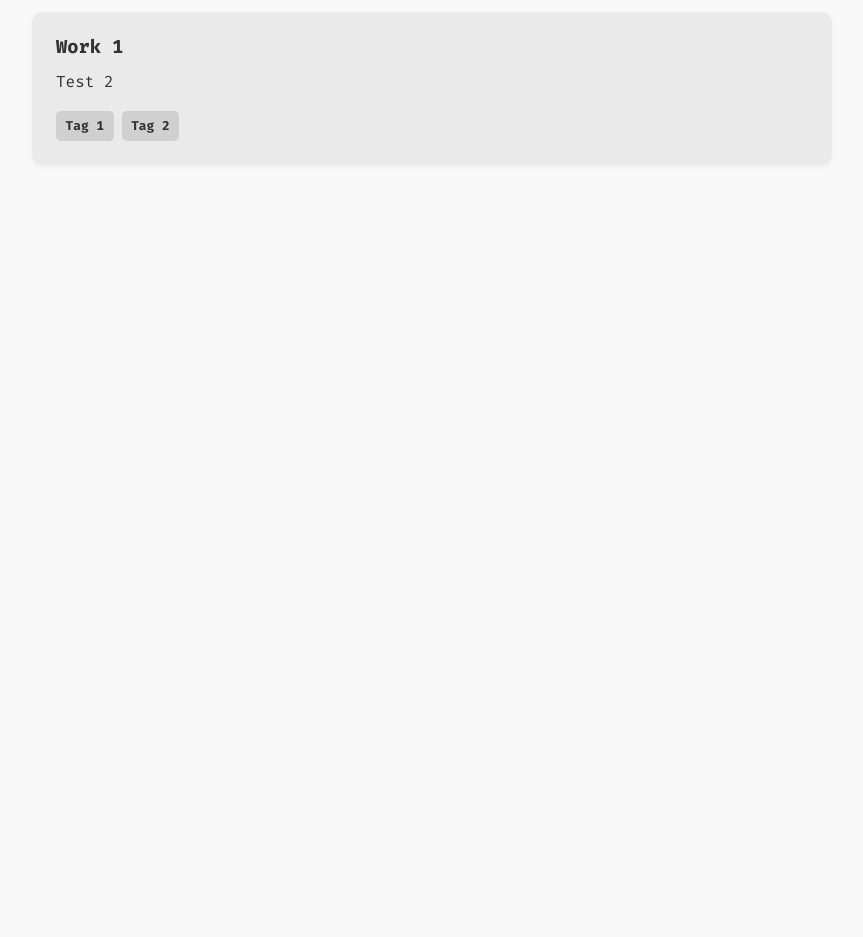
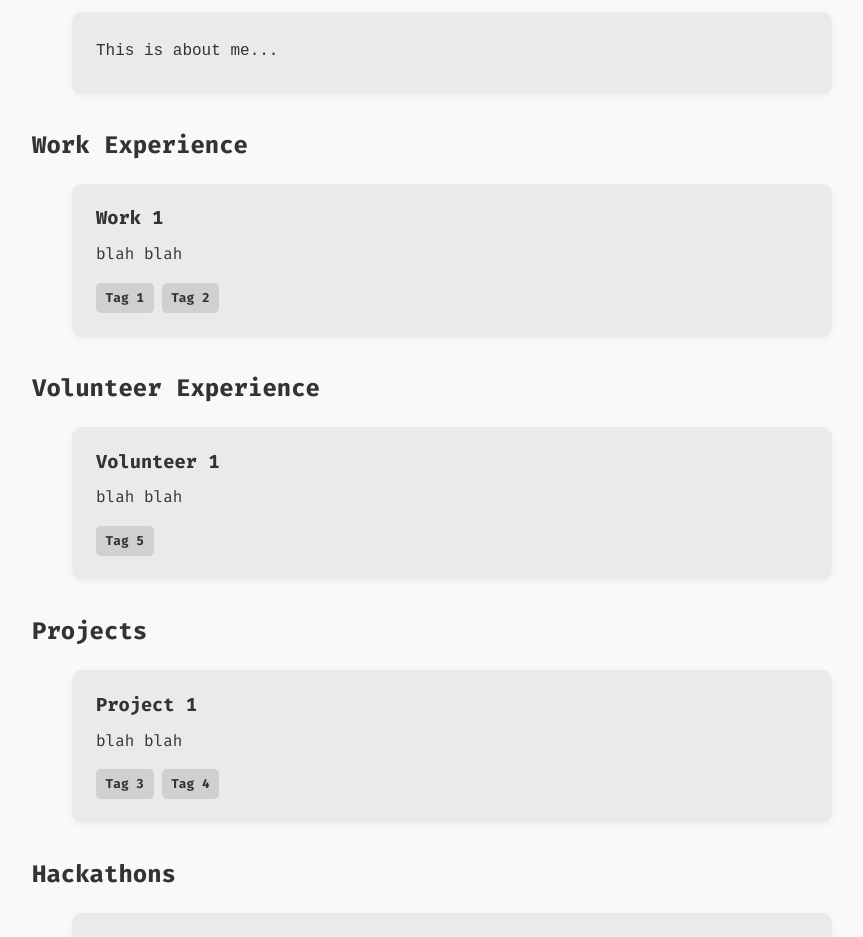
Before and after one commit to anitalidev/AnitasWebsite, a React (Vite) app in the folder frontend/: page /projects in a window 1280 px wide. Shown: the part 140-1077 px from the top of the page, without its empty margins (208-1071 px from the left). Before the commit the page ends 800 px from the top, so only its background shows below. Built offline with nearby package versions, Linux system fonts and the light colour scheme; the HTML template or start-up script is replaced by a standard one.

Commit message:
Create more relevant components for the website

```diff
--- a/frontend/src/App.jsx
+++ b/frontend/src/App.jsx
@@ -1,12 +1,25 @@
-import Experience from './sections/Experience.jsx'
+import Experiences from './sections/Experiences.jsx'
+import Projects from './sections/Projects.jsx'
+import About from './sections/About.jsx'
 
 export default function App() {
     return (
         <>
             <h1>Anita Li</h1>
-            <Experience id ='wexperience' title='Test' experiences={[
-                { title: "Work 1", description: 'Test 2', tags: ['Tag 1', 'Tag 2'] }
+            <About id ='about' title='About Me' content='This is about me...'/>
+            <Experiences id ='wexperience' title='Work Experience' experiences={[
+                { title: "Work 1", description: 'blah blah', tags: ['Tag 1', 'Tag 2'] }
             ]}/>
+            <Experiences id ='vexperience' title='Volunteer Experience' experiences={[
+                { title: "Volunteer 1", description: 'blah blah', tags: ['Tag 5'] }
+            ]}/>
+            <Projects id ='projects' title='Projects' projects={[
+                { title: "Project 1", description: 'blah blah', tags: ['Tag 3', 'Tag 4'] }
+            ]}/>
+            <Projects id ='hackathons' title='Hackathons' projects={[
+                { title: "Hackathon Project 1", description: 'blah', tags: ['Tag 4', 'Tag 7', 'Tag 6'] }
+            ]}/>
+            <About id ='Education and Awards' title='Education and Awards' content='stuff'/>
         </>
     )
 }
--- /dev/null
+++ b/frontend/src/components/ProjectCard.jsx
@@ -0,0 +1,13 @@
+export default function ProjectCard({ title, description, tags}) {
+    return (
+        <div className='project'>
+            <h3> { title } </h3>
+            <p> { description } </p>
+            <div class='project-skills'>
+                { tags.map((tag) => { return (
+                    <span> { tag } </span>
+                )})}
+            </div>
+        </div>
+    )
+}
--- /dev/null
+++ b/frontend/src/sections/About.jsx
@@ -0,0 +1,12 @@
+export default function About({ id, title, content }) {
+    return (
+        <section id={ id }>
+            <h2> { title } </h2>
+            <div class='about'>
+                <pre>
+                    { content }
+                </pre>
+            </div>
+        </section>
+    )
+}
--- a/frontend/src/sections/Experience.jsx
+++ /dev/null
@@ -1,16 +0,0 @@
-import ExperienceCard from "../components/ExperienceCard.jsx";
-
-export default function Experience({ id, title, experiences }) {
-    return (
-        <section id={ id }>
-            <h2> { title } </h2>
-            {
-                experiences.map(
-                    (experience) => {
-                        return <ExperienceCard { ...experience } />
-                    }
-                )
-            }
-        </section>
-    )
-}
--- /dev/null
+++ b/frontend/src/sections/Experiences.jsx
@@ -0,0 +1,18 @@
+import ExperienceCard from "../components/ExperienceCard.jsx";
+
+export default function Experiences({ id, title, experiences }) {
+    return (
+        <section id={ id }>
+            <h2> { title } </h2>
+            <ul>
+                {
+                    experiences.map(
+                        (experience) => {
+                            return <ExperienceCard { ...experience } />
+                        }
+                    )
+                }
+            </ul>
+        </section>
+    )
+}
--- /dev/null
+++ b/frontend/src/sections/Projects.jsx
@@ -0,0 +1,18 @@
+import ProjectCard from "../components/ProjectCard.jsx";
+
+export default function Projects({ id, title, projects }) {
+    return (
+        <section id={ id }>
+            <h2> { title } </h2>
+            <ul>
+                {
+                    projects.map(
+                        (project) => {
+                            return <ProjectCard { ...project } />
+                        }
+                    )
+                }
+            </ul>
+        </section>
+    )
+}
```
